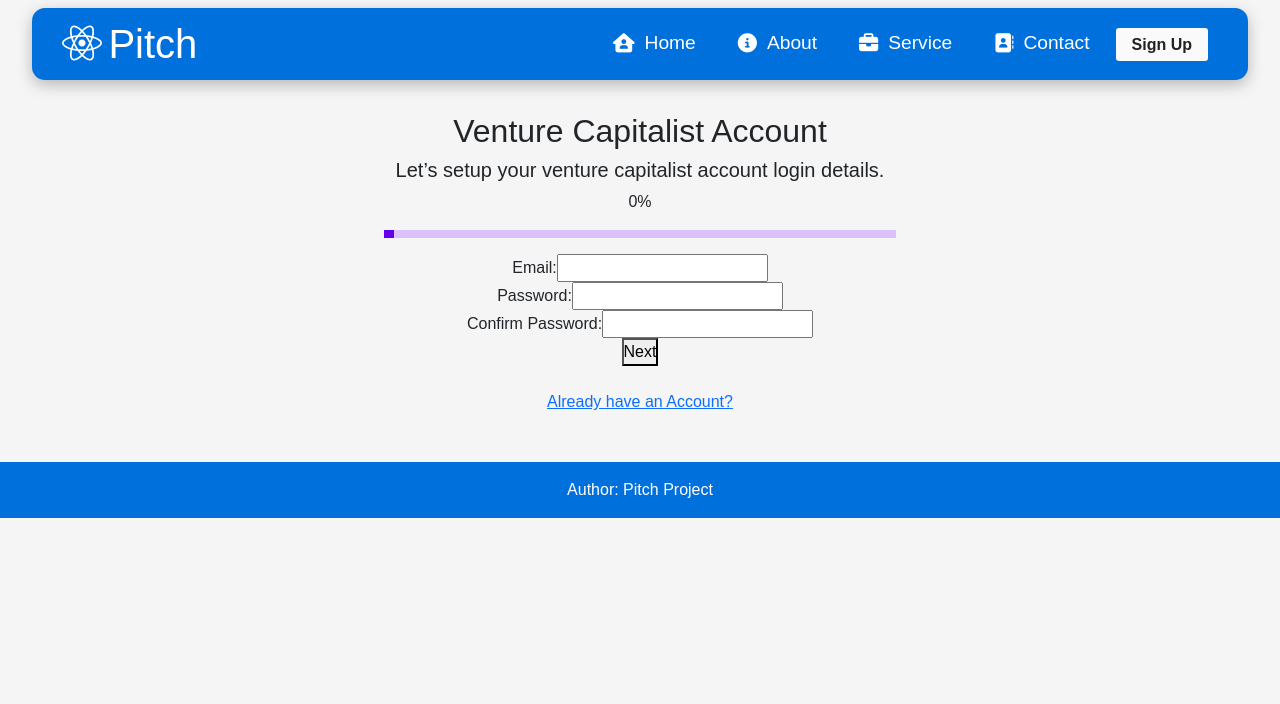
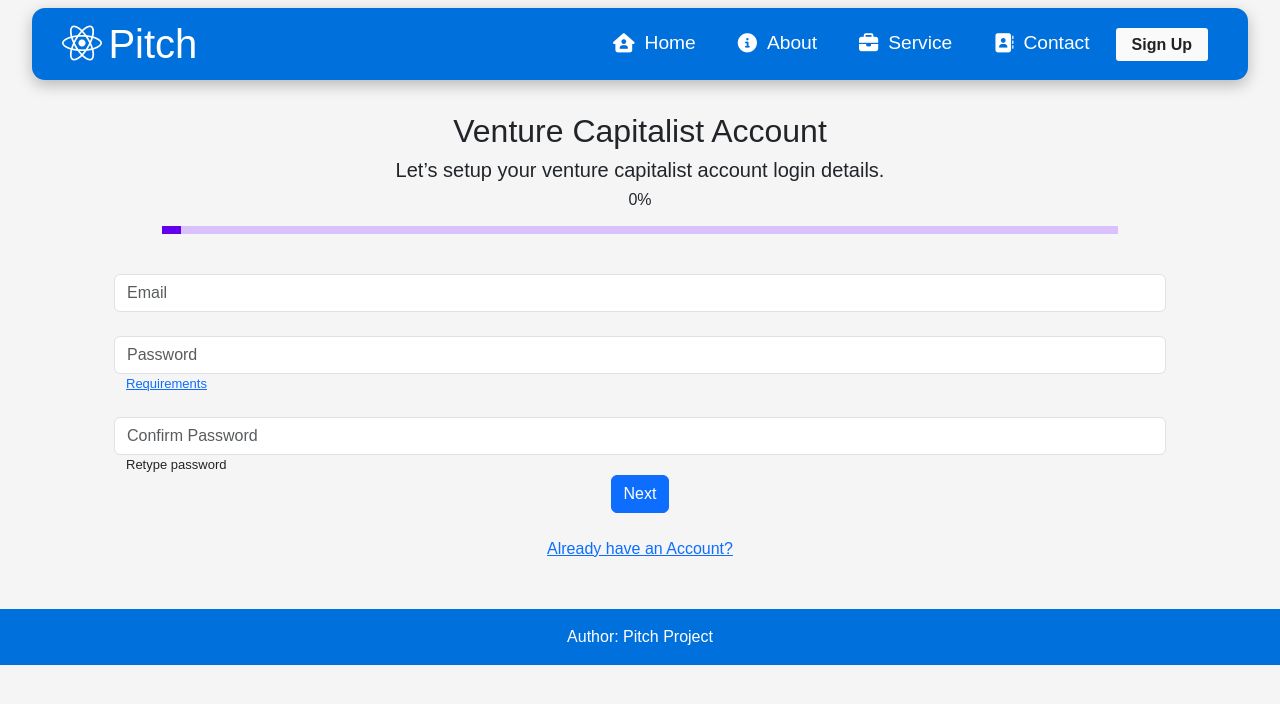
Before and after one commit to MzArlowe/pitch-client, a React (Create React App) app: page /CapitalistOne in a window 1280 px wide. Shown: the top 704 px of the page. Built offline with nearby package versions, Linux system fonts and the light colour scheme.

Commit message:
Page styling nearly complete.

```diff
--- a/src/components/CapitalistOne.css
+++ b/src/components/CapitalistOne.css
@@ -1,6 +1,10 @@
+.container {
+
+}
+
 #progressBar {
 	background-color: #d9c2fb;
-	margin: 1rem 30%;
+	margin: 1rem 5rem;
 }
 
 #progressBar > div {
@@ -8,3 +12,13 @@
 	width: 2%;
 	height: .5rem;
 }
+
+.mb-3 {
+	margin: 0 2rem 0 !important
+}
+
+.subtext {
+	font-size: small;
+	text-align: start;
+	margin: 0 2rem 0 2.75rem !important
+}
--- a/src/components/CapitalistOne.jsx
+++ b/src/components/CapitalistOne.jsx
@@ -20,33 +20,39 @@ export default function CapitalistOne() {
 	// let accountType = 'Entrepreneur'
 
 	return (
-		<>
+		<div className='container'>
 			<h2>{accountType} Account</h2>
 			<h5>
 				Let’s setup your {accountType.toLowerCase()} account login details.
 			</h5>
-			<p>0%</p>
+			<h6>0%</h6>
 
 			<div id='progressBar'>
 				<div></div>
 			</div>
 
 			<form>
-				<div>
-					<label htmlFor='email'>Email:</label>
+				<div className='mb-3'>
+					<label className='form-label'></label>
 					<input
 						type='email'
-						id='email'
+						className='form-control'
+						placeholder='Email'
 						name='email'
 						value={formData.email}
 						onChange={handleChange}
 						required
 					/>
 				</div>
-				<div>
-					<label htmlFor='password'>Password:</label>
+				<div className='mb-3'>
+					<label
+						className='form-label'
+						for='password'
+					></label>
 					<input
 						type='password'
+						className='form-control'
+						placeholder='Password'
 						id='password'
 						name='password'
 						value={formData.password}
@@ -54,10 +60,18 @@ export default function CapitalistOne() {
 						required
 					/>
 				</div>
-				<div>
-					<label htmlFor='confirmPassword'>Confirm Password:</label>
+				<div className='subtext'>
+					<a href='/Requirements'>Requirements</a>
+				</div>
+				<div className='mb-3'>
+					<label
+						className='form-label'
+						for='confirmPassword'
+					></label>
 					<input
 						type='password'
+						className='form-control'
+						placeholder='Confirm Password'
 						id='confirmPassword'
 						name='confirmPassword'
 						value={formData.confirmPassword}
@@ -65,10 +79,16 @@ export default function CapitalistOne() {
 						required
 					/>
 				</div>
-				<button type='submit'>Next</button>
+				<div className='subtext'>Retype password</div>
+				<button
+					type='submit'
+					className='btn btn-primary'
+				>
+					Next
+				</button>
 			</form>
 			<br />
 			<a href='/Login'>Already have an Account?</a>
-		</>
+		</div>
 	);
 }
```
